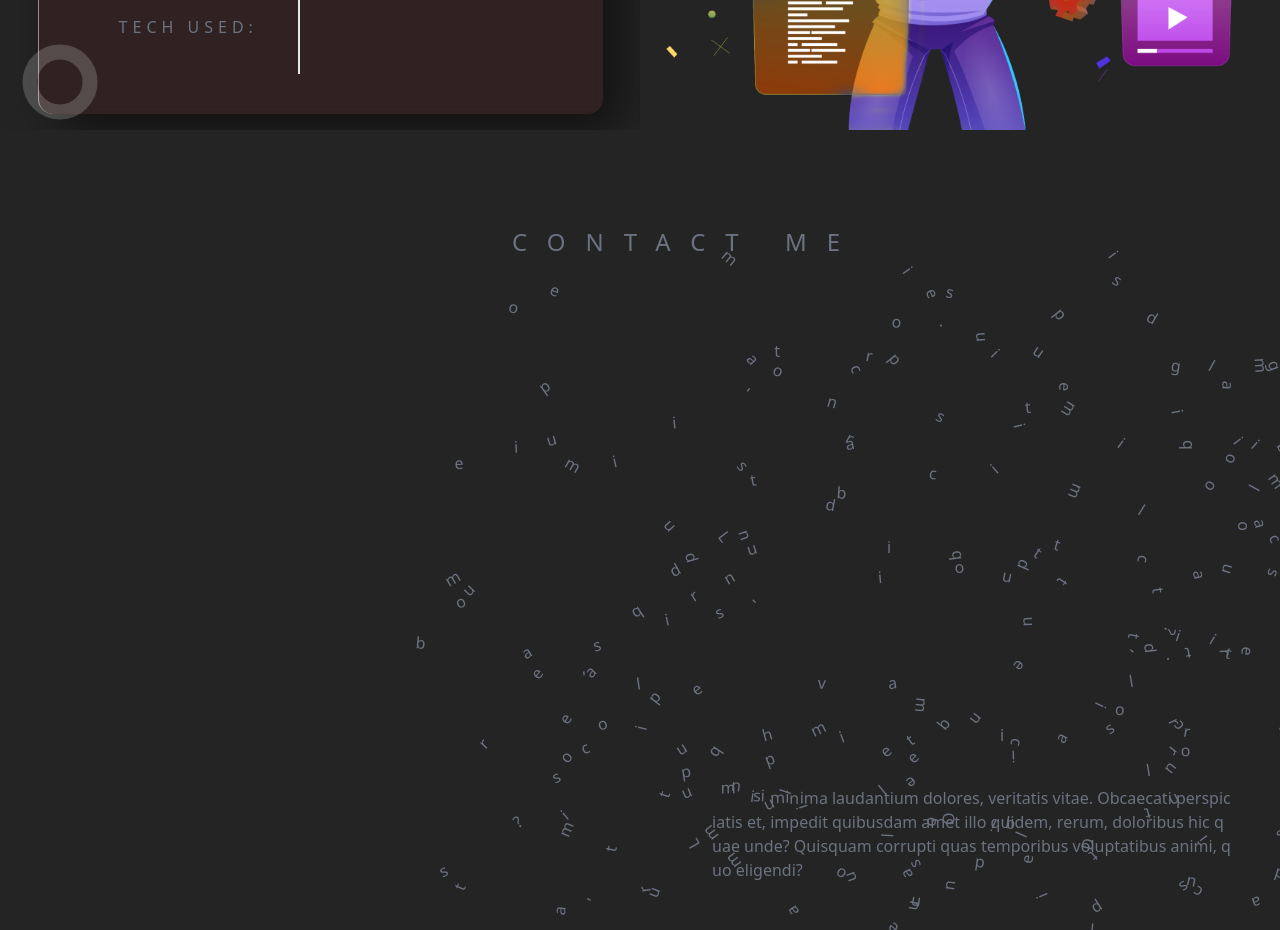
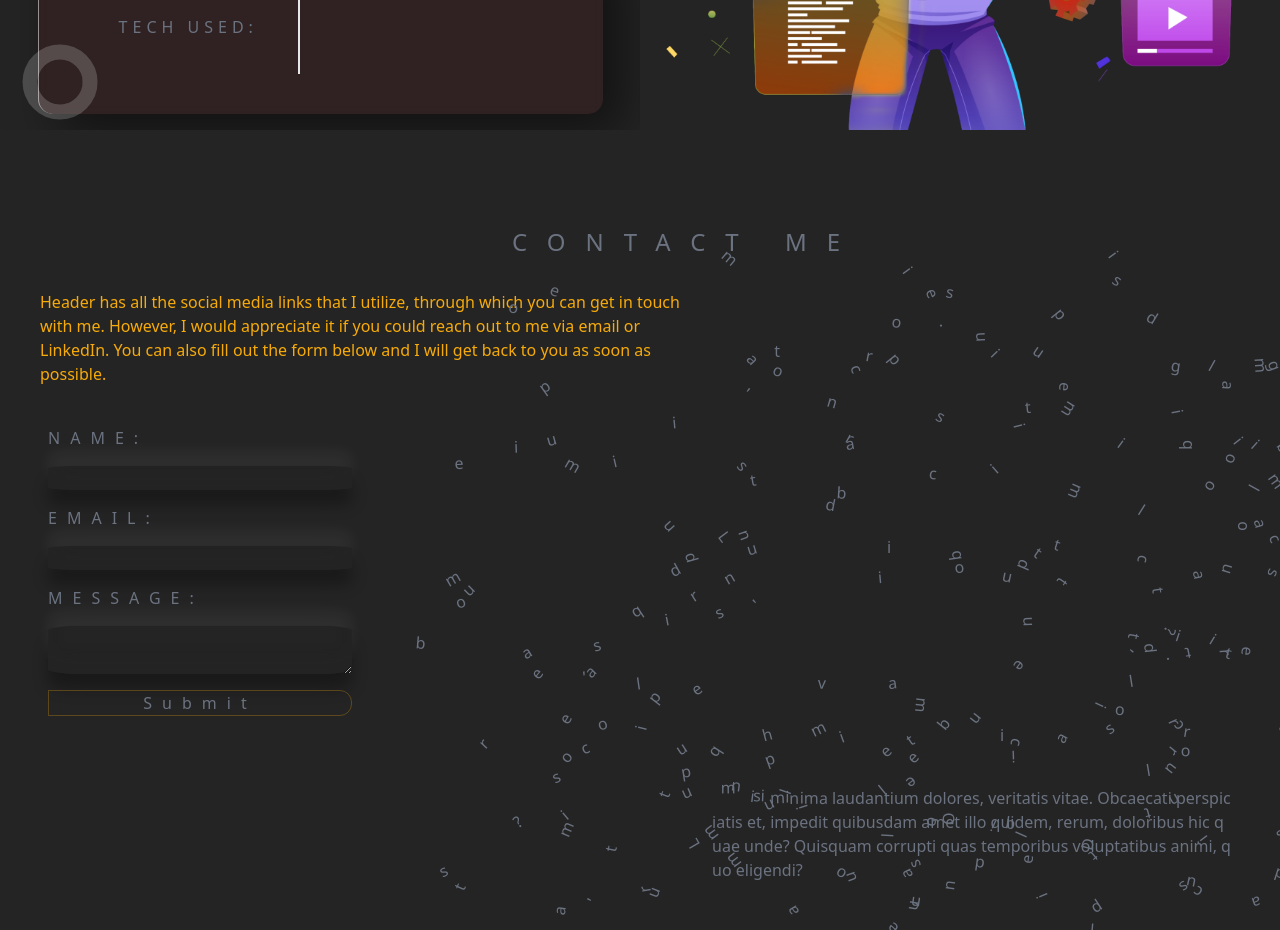
Before and after one commit to Sumit388/Porfolio-2.0, a Next.js app: page / in a window 1280 px wide. Shown: the part 3160-4090 px from the top of the page. Built offline with nearby package versions, Linux system fonts and the light colour scheme.

Commit message:
Feat: Added cantact form and arranged the code base.

```diff
--- a/src/components/Contact.tsx
+++ b/src/components/Contact.tsx
@@ -1,64 +1,38 @@
 "use client";
-import React, {useRef, useEffect} from 'react'
-import anime from "../utils/anime.min.js";
+
+//Packages import
+import dynamic from "next/dynamic";
+
+//Dynamic import of components
+ const ContactMeForm = dynamic(() => import("@/components/ContactMeForm"), {
+    loading: () => <p>Loading...</p>,
+  });
+  const ScramblingSentence = dynamic(() => import("@/components/ScramblingSentence"), {
+    loading: () => <p>Loading...</p>,
+  });
 
 function Contact() {
-    const text = useRef<HTMLDivElement>(null)
-
-  useEffect(() => {
-    if (text.current && text.current.textContent)
-      text.current.innerHTML = text.current.textContent.replace(
-        /\S/g,
-        `<span>$&</span>`
-      );
-    const animation:any= anime.timeline({
-      targets: text.current? text.current.querySelectorAll("span"):null,
-      easing: "easeInOutExpo",
-      loop: true,
-    });
-    animation
-      .add({
-        rotate: function () {
-          return anime.random(-360, 360);
-        },
-        translateX: function () {
-          return anime.random(-400, 0);
-        },
-        translateY: function () {
-          return anime.random(-400, 0);
-        },
-        duratuion: 10000,
-        delay: anime.stagger(20),
-      })
-      .add({
-        rotate: 0,
-        translateX: 0,
-        translateY: 0,
-        duratuion: 10000,
-        delay: anime.stagger(20),
-      });
-  }, []);
   return (
-    <div className="h-screen w-screen overflow-hidden relative">
-        <h3
+    <div className="h-screen w-screen overflow-hidden relative flex flex-col justify-start items-start">
+      <h3
         className="absolute top-24 left-[40vw] uppercase
          tracking-[20px] text-gray-500 text-2xl"
       >
         Contact me
       </h3>
+      <div className="w-[650px] mt-40 ml-10 text-[#f7ab0a]">
+        Header has all the social media links that I utilize, through which you
+        can get in touch with me. However, I would appreciate it if you could
+        reach out to me via email or LinkedIn. You can also fill out the form
+        below and I will get back to you as soon as possible.
+      </div>
+      <div>
+        <ContactMeForm />
+      </div>
 
-        <div className="p-10 text-gray-500 w-[600px] absolute bottom-2 right-2 text" ref={text}>
-        Lorem, ipsum dolor sit amet consectetur adipisicing elit. Dolorum nisi
-        minima laudantium dolores, veritatis vitae. Obcaecati perspiciatis et,
-        impedit quibusdam amet illo quidem, rerum, doloribus hic quae unde?
-        Quisquam corrupti quas temporibus voluptatibus animi, quo eligendi?
-        Lorem, ipsum dolor sit amet consectetur adipisicing elit. Dolorum nisi
-        minima laudantium dolores, veritatis vitae. Obcaecati perspiciatis et,
-        impedit quibusdam amet illo quidem, rerum, doloribus hic quae unde?
-        Quisquam corrupti quas temporibus voluptatibus animi, quo eligendi?
-      </div>
+      <ScramblingSentence/>
     </div>
-  )
+  );
 }
 
-export default Contact
+export default Contact;
--- /dev/null
+++ b/src/components/ContactMeForm.tsx
@@ -0,0 +1,30 @@
+//Packages import
+import { useState } from 'react';
+
+function ContactMeForm() {
+  const [name, setName] = useState('');
+  const [email, setEmail] = useState('');
+  const [message, setMessage] = useState('');
+
+  const handleSubmit = (event:any) => {
+    event.preventDefault();
+    // TODO: Submit form data to server
+  };
+
+  return (
+    <form onSubmit={handleSubmit} className="flex flex-col gap-4 w-96 p-10 uppercase text-gray-500 tracking-[10px] ml-2">
+      <label htmlFor="name">Name:</label>
+      <input type="text" id="name" value={name} onChange={(e) => setName(e.target.value)} required className='elevatedEffect bg-transparent outline-none px-2'/>
+
+      <label htmlFor="email">Email:</label>
+      <input type="email" id="email" value={email} onChange={(e) => setEmail(e.target.value)} required className='elevatedEffect bg-transparent outline-none px-2' />
+
+      <label htmlFor="message">Message:</label>
+      <textarea id="message" value={message} onChange={(e) => setMessage(e.target.value)} required className='elevatedEffect bg-transparent outline-none px-2'></textarea>
+
+      <button type="submit" className='border border-[#f7ac0a44] rounded-r-xl px-4'>Submit</button>
+    </form>
+  );
+}
+
+export default ContactMeForm;
--- a/src/components/ProjectSliderCard.tsx
+++ b/src/components/ProjectSliderCard.tsx
@@ -1,6 +1,8 @@
-import React from "react";
+//Package imports
 import Image from "next/image";
-import banner from "../assets/banner.jpeg";
+
+//Assets import
+import banner from "@/assets/banner.jpeg";
 
 function ProjectSliderCard() {
   return (
--- a/src/components/Projects.tsx
+++ b/src/components/Projects.tsx
@@ -1,34 +1,27 @@
 "use client";
-import React from "react";
+//Packages import
 import { useRef } from "react";
+import dynamic from "next/dynamic";
 import { motion, useScroll } from "framer-motion";
-import ProjectSliderCard from "./ProjectSliderCard";
-import ProjectsDescription from "./ProjectsDescription";
+
+//Data import
+import { projects } from "@/constants/ProjectsData";
+
+//Dynamic components import
+const ProjectSliderCard = dynamic(() => import("@/components/ProjectSliderCard"), {
+  loading: () => <p>Loading...</p>,
+});
+
+const ProjectsDescription = dynamic(() => import("@/components/ProjectsDescription"), {
+  loading: () => <p>Loading...</p>,
+});
+
 
 const Projects = () => {
   const ref = useRef(null);
   const { scrollXProgress } = useScroll({ container: ref });
 
-  const data = [
-    {
-      title: "Project 1",
-    },
-    {
-      title: "Project 2",
-    },
-    {
-      title: "Project 3",
-    },
-    {
-      title: "Project 4",
-    },
-    {
-      title: "Project 5",
-    },
-    {
-      title: "Project 6",
-    },
-  ];
+
   return (
     <div className="h-screen overflow-hidden gradient relative flex ">
       <h3
@@ -67,7 +60,7 @@ const Projects = () => {
               ref={ref}
               className="flex list-none h-screen overflow-x-scroll w-[50vw] flex-shrink-0"
             >
-              {data.map((item, index) => (
+              {projects.map((item, index) => (
                 <li
                   key={index}
                   className="min-w-[46vw] h-screen flex justify-center items-start flex-col mx-[2vw]"
--- /dev/null
+++ b/src/components/ScramblingSentence.tsx
@@ -0,0 +1,58 @@
+//Packages import
+import { useRef, useEffect } from "react";
+import anime from "@/utils/anime.min.js";
+
+function ScramblingSentence() {
+  const text = useRef<HTMLDivElement>(null);
+
+  useEffect(() => {
+    if (text.current && text.current.textContent)
+      text.current.innerHTML = text.current.textContent.replace(
+        /\S/g,
+        `<span>$&</span>`
+      );
+    const animation: any = anime.timeline({
+      targets: text.current ? text.current.querySelectorAll("span") : null,
+      easing: "easeInOutExpo",
+      loop: true,
+    });
+    animation
+      .add({
+        rotate: function () {
+          return anime.random(-360, 360);
+        },
+        translateX: function () {
+          return anime.random(-400, 0);
+        },
+        translateY: function () {
+          return anime.random(-400, 0);
+        },
+        duratuion: 10000,
+        delay: anime.stagger(20),
+      })
+      .add({
+        rotate: 0,
+        translateX: 0,
+        translateY: 0,
+        duratuion: 10000,
+        delay: anime.stagger(20),
+      });
+  }, []);
+  return (
+    <div
+      className="p-10 text-gray-500 w-[600px] absolute bottom-2 right-2 text"
+      ref={text}
+    >
+      Lorem, ipsum dolor sit amet consectetur adipisicing elit. Dolorum nisi
+      minima laudantium dolores, veritatis vitae. Obcaecati perspiciatis et,
+      impedit quibusdam amet illo quidem, rerum, doloribus hic quae unde?
+      Quisquam corrupti quas temporibus voluptatibus animi, quo eligendi? Lorem,
+      ipsum dolor sit amet consectetur adipisicing elit. Dolorum nisi minima
+      laudantium dolores, veritatis vitae. Obcaecati perspiciatis et, impedit
+      quibusdam amet illo quidem, rerum, doloribus hic quae unde? Quisquam
+      corrupti quas temporibus voluptatibus animi, quo eligendi?
+    </div>
+  );
+}
+
+export default ScramblingSentence;
--- /dev/null
+++ b/src/constants/ProjectsData.tsx
@@ -0,0 +1,20 @@
+export const projects = [
+  {
+    title: "Project 1",
+  },
+  {
+    title: "Project 2",
+  },
+  {
+    title: "Project 3",
+  },
+  {
+    title: "Project 4",
+  },
+  {
+    title: "Project 5",
+  },
+  {
+    title: "Project 6",
+  },
+];
```
Also changed, not shown: src/components/About.tsx (+10 -10 lines), src/components/ProjectsDescription.tsx (+8 -7 lines).
